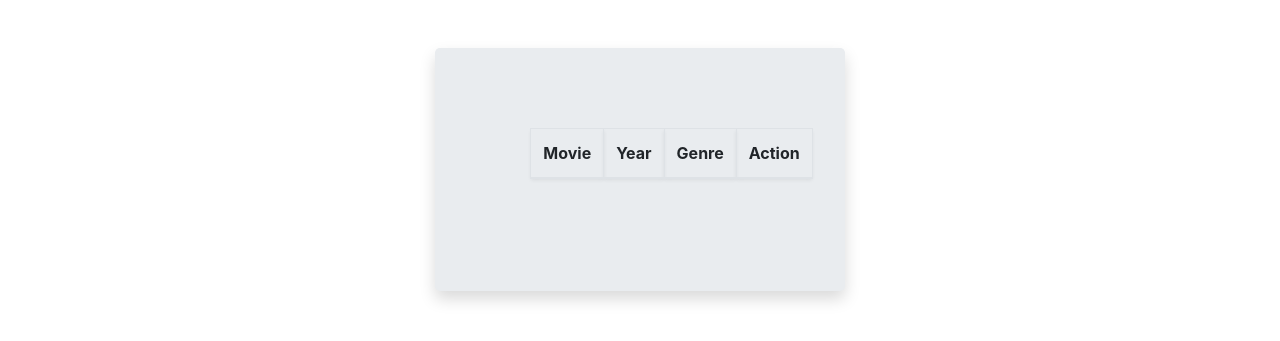
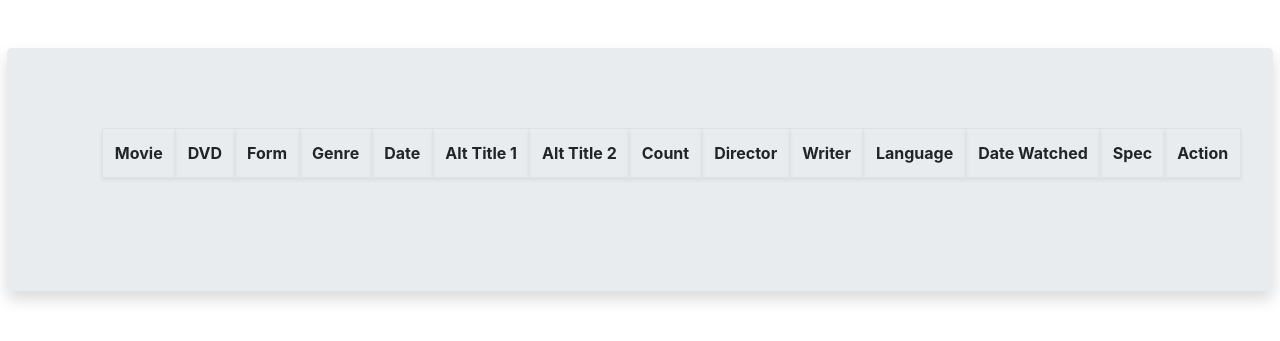
Before and after one commit to Leeoku/MovieCrud, a Django app: page /home/ in a window 1280 px wide. Shown: the part 56-397 px from the top of the page. Run offline with Django 3.2, Linux system fonts and the light colour scheme; data that the repository does not hold is empty; some libraries are stand-ins or nearby versions.

Commit message:
add search

```diff
--- /dev/null
+++ b/project/main/static/home.css
@@ -0,0 +1,3 @@
+.table{
+    background-color: rgba(0, 0, 0, 0.075);
+}
--- a/project/main/templates/base.html
+++ b/project/main/templates/base.html
@@ -25,8 +25,8 @@
             <a class="nav-link" href="{% url 'create' %}">Create <span class="sr-only">(current)</span></a>
           </li>
         </ul>
-        <form class="form-inline my-2 my-lg-0">
-          <input class="form-control mr-sm-2" type="search" placeholder="Search Movie Name" aria-label="Search">
+        <form class="form-inline my-2 my-lg-0" method = "GET" action = "">
+          <input class="form-control mr-sm-2" name = "search" type="search" placeholder="Search Movie Name" aria-label="Search">
           <button class="btn btn-outline-success my-2 my-sm-0" type="submit">Search</button>
         </form>
       </div>
--- a/project/main/templates/home.html
+++ b/project/main/templates/home.html
@@ -1,4 +1,6 @@
 {% extends "base.html" %}
+{% load static %}
+<link rel="stylesheet" type="text/css" href="{% static 'home.css' %}">
 {% block content %}
 
 <div class="container-fluid">
@@ -8,13 +10,23 @@
                 <div class="col-md-7">
                     <div class="mb-5 mt-3">
                         <table
-                            class="table text-nowrap text-center table-hover table-bordered table-striped table-condensed table-wrapper-scroll-y my-custom-scrollbar"
+                            class="table text-nowrap text-center table-hover table-bordered table-condensed table-wrapper-scroll-y my-custom-scrollbar table-response-lg"
                             id="table">
                             <thead>
                                 <tr>
                                     <th class="text-center shadow-sm">Movie</th>
-                                    <th class="text-center shadow-sm">Year</th>
+                                    <th class="text-center shadow-sm">DVD</th>
+                                    <th class="text-center shadow-sm">Form</th>
                                     <th class="text-center shadow-sm">Genre</th>
+                                    <th class="text-center shadow-sm">Date</th>
+                                    <th class="text-center shadow-sm">Alt Title 1</th>
+                                    <th class="text-center shadow-sm">Alt Title 2</th>
+                                    <th class="text-center shadow-sm">Count</th>
+                                    <th class="text-center shadow-sm">Director</th>
+                                    <th class="text-center shadow-sm">Writer</th>
+                                    <th class="text-center shadow-sm">Language</th>
+                                    <th class="text-center shadow-sm">Date Watched</th>
+                                    <th class="text-center shadow-sm">Spec</th>
                                     <th class="text-center shadow-sm" colspan=3>Action</th>
                                 </tr>
                             </thead>
@@ -22,9 +34,18 @@
                                 {% for movie in movies %}
                                 <tr class='samplerow'>
                                     <td>{{movie.movie_title}}</td>
+                                    <td>{{movie.dvd_name}}</td>
+                                    <td>{{movie.form_field}}</td>
+                                    <td>{{movie.genre}}</td>
                                     <td>{{movie.year}}</td>
-                                    <td>{{movie.genre}}</td>
-                                    <td>{{movie.price}}</td>
+                                    <td>{{movie.alt_title_1}}</td>
+                                    <td>{{movie.alt_title_2}}</td>
+                                    <td>{{movie.count}}</td>
+                                    <td>{{movie.director}}</td>
+                                    <td>{{movie.writer}}</td>
+                                    <td>{{movie.language}}</td>
+                                    <td>{{movie.date_watched}}</td>
+                                    <td>{{movie.spec}}</td>
                                     <td><a href = "{% url 'edit' pk=movie.pk%}">
                                         <form method = "POST" action= ""></form>
                                         <button class="btn-info btn-sm" >edit</button></td>
--- a/project/main/urls.py
+++ b/project/main/urls.py
@@ -8,5 +8,6 @@ urlpatterns = [
     path('home/', views.home, name = 'home'),
     path('create/', views.create, name = 'create'),
     path('edit/<int:pk>/', views.edit, name = 'edit'),
-    path('delete/<int:pk>/',views.delete, name = 'delete')
+    path('delete/<int:pk>/',views.delete, name = 'delete'),
+    path('search/', views.search, name = 'search')
 ]
--- a/project/main/views.py
+++ b/project/main/views.py
@@ -22,12 +22,6 @@ def create(request):
     return render(request, 'form.html',{'form':form})
 
 def edit(request, pk):
-    '''try:
-        movie = get_object_or_404(MovieEntry,pk=pk)
-        form = MovieForm(instance = movie)
-    except MovieEntry.DoesNotExist:
-        return redirect('home')
-    movie = get_object_or_404(MovieEntry,pk=pk)'''
     movies = MovieEntry.objects.all()
     if request.method == "GET":
         movie = get_object_or_404(MovieEntry,pk=pk)
@@ -54,3 +48,19 @@ def delete(request, pk):
             movie = MovieEntry.objects.get(pk=pk)
             movie.delete()
     return render(request, 'home.html', {'movies':movies})
+
+'''def search(request, movie_name):
+    movies = MovieEntry.objects.all()
+    print(movies)
+    if request.method == "GET":
+        movies = MovieEntry.objects.get(movie_title = movie_name)
+        print(movies)
+    return render(request, 'home.html', {'movies':movies})'''
+
+def search(request):
+    movies = MovieEntry.objects.all()
+    if request.method == "GET":
+        search_query = request.GET.get('search', None)
+        movies = MovieEntry.objects.filter(movie_title = search_query)
+    #return render(request, 'home.html',{'search_query':search_query})
+    return render(request, 'home.html',{'movies':movies})
```
